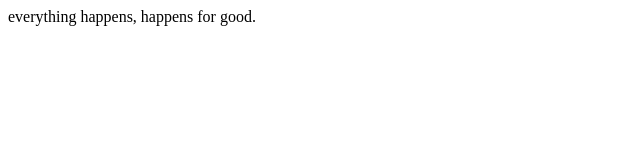
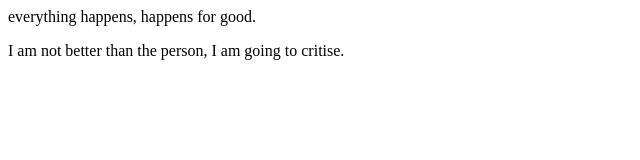
Before and after one commit to pawanlok/localRepo, a plain HTML site: page index.html in a window 1280 px wide. Shown: the whole page, without its empty margins (0-640 px from the left). Drawn offline with Linux system fonts and the light colour scheme.

Commit message:
changes in feature1

```diff
--- a/index.html
+++ b/index.html
@@ -1 +1,2 @@
 <p>everything happens, happens for good.</p>
+<p>I am not better than the person, I am going to critise. </p>
```
